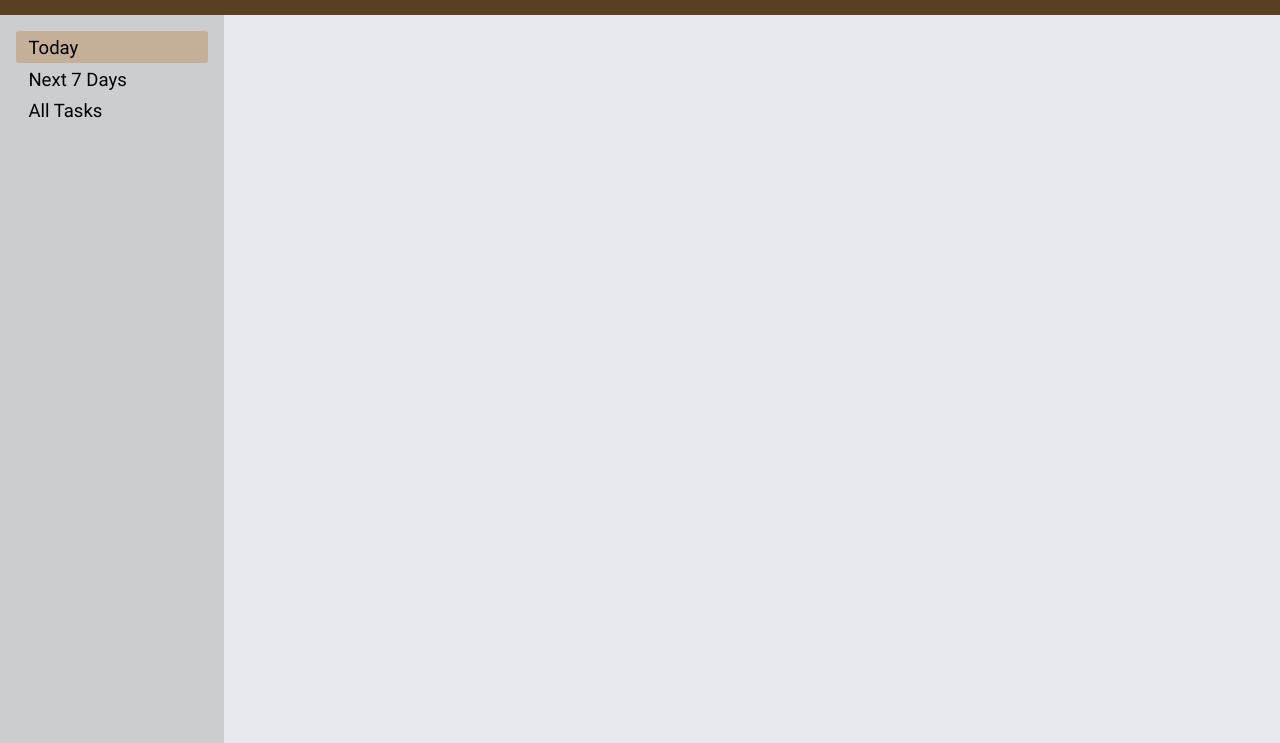
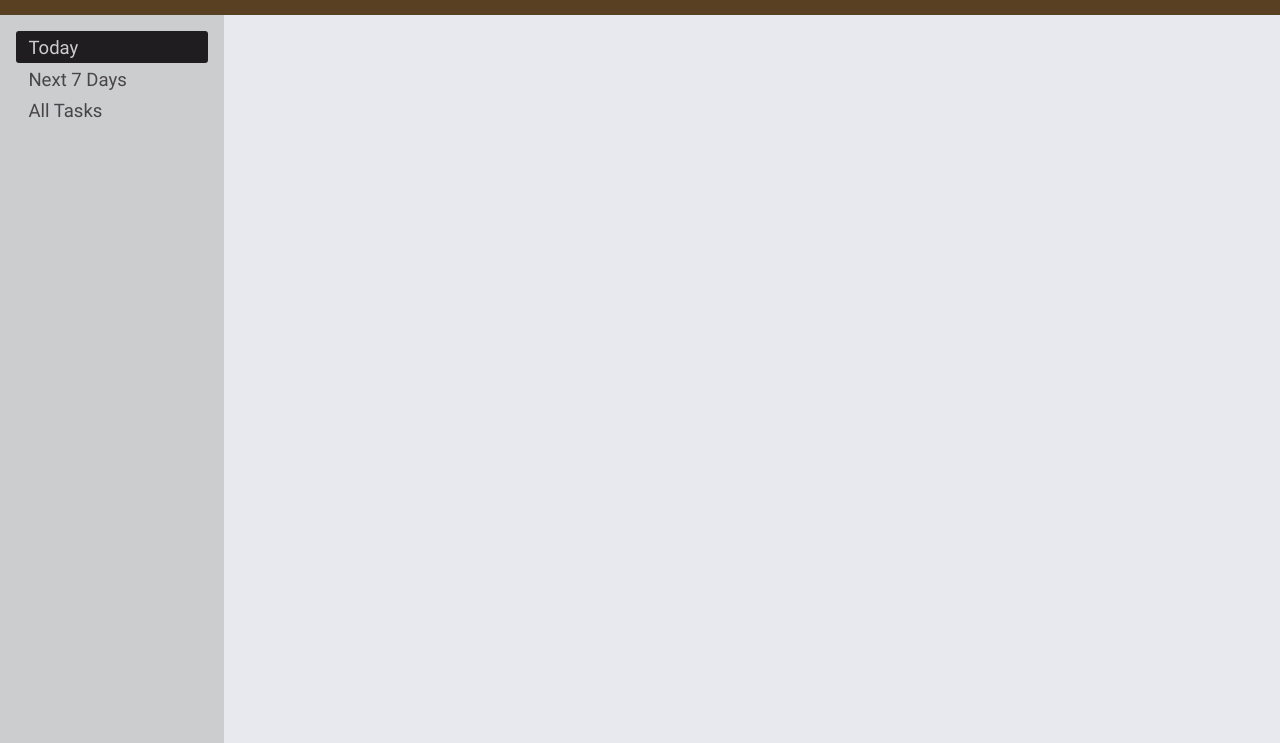
Before and after one commit to Adhisafdhol/to-do-list, a website built with webpack: page src/index.html in a window 1280 px wide. In both pictures the pointer is over the item "Today". Shown: the part 57-800 px from the top of the page. Built offline with nearby package versions, Linux system fonts and the light colour scheme.

Commit message:
Change background color and font color on hover

```diff
--- a/src/style.css
+++ b/src/style.css
@@ -153,8 +153,13 @@ body {
 
 .sidebar > ul button {
   background-color: inherit;
+  color: inherit;
   border: none;
   cursor: pointer;
+}
+
+.sidebar > ul >li:hover {
+  color: var(--light-color-1);
 }
 
 .sidebar > ul > li {
@@ -162,6 +167,6 @@ body {
 }
 
 .sidebar > ul > li:hover {
-  background-color: var(--light-color-2);
+  background-color: var(--dark-color-1);
   border-radius: 3px;
 }
```
